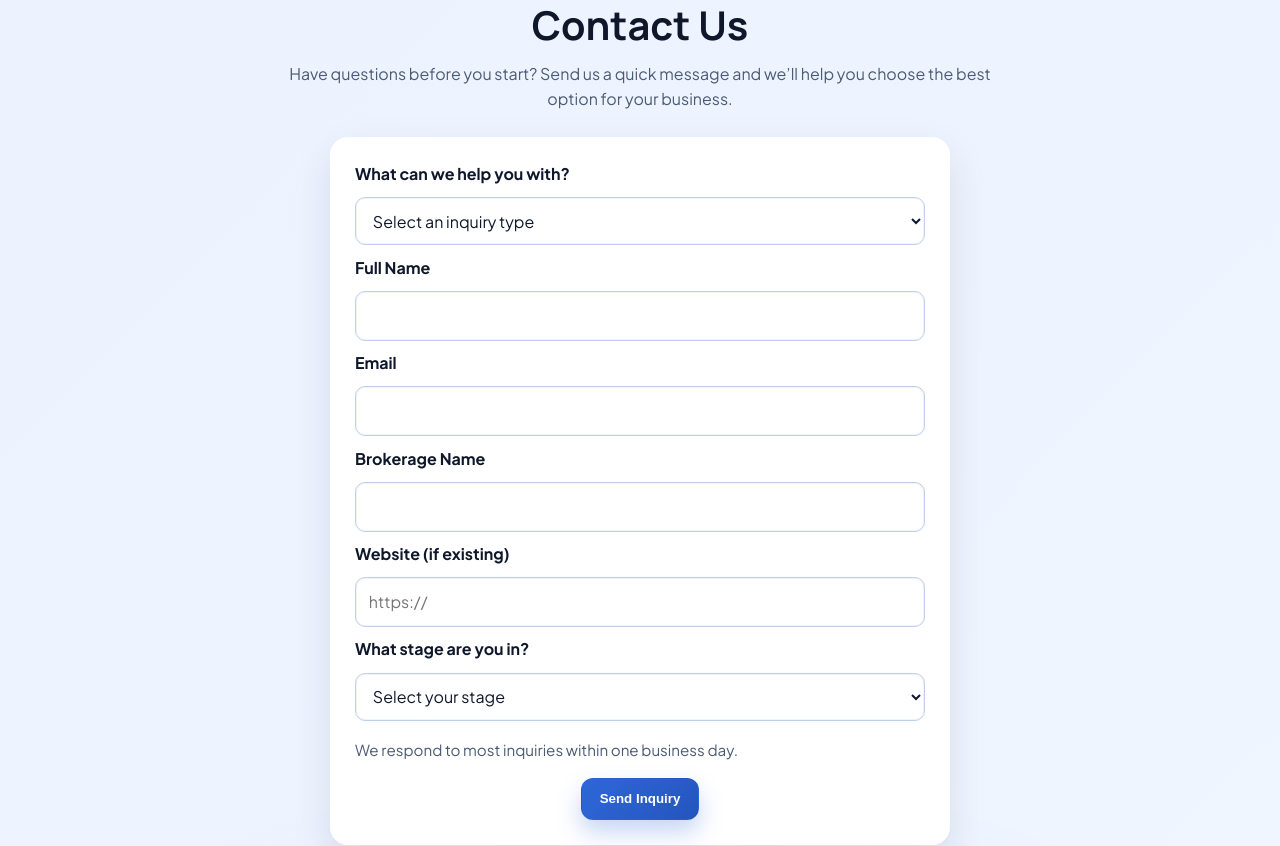
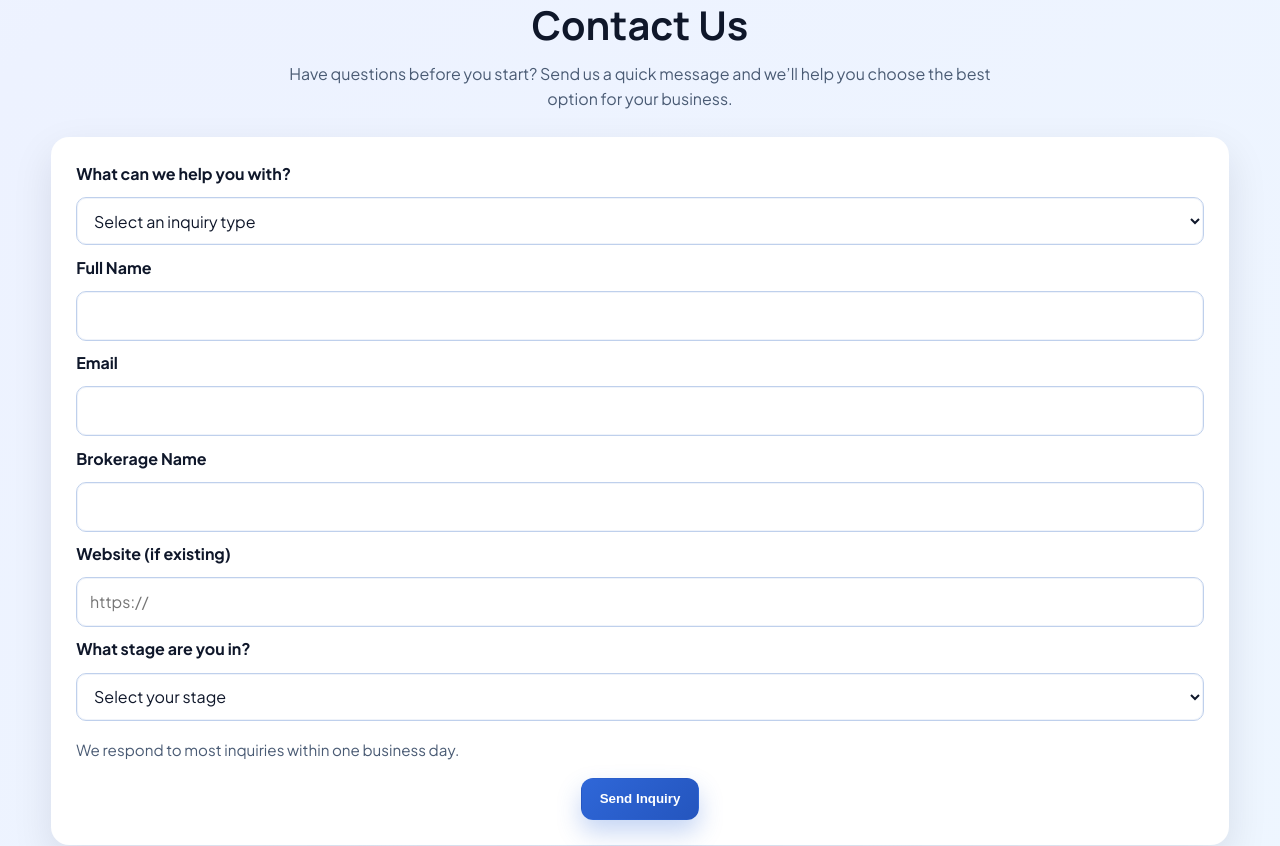
Before and after one commit to xSunnyyy/AgentOS, a Next.js app: page / in a window 1280 px wide. Shown: the part 1680-2526 px from the top of the page. Built offline with nearby package versions, Linux system fonts and the light colour scheme.

Commit message:
Make homepage contact form span full section width

```diff
--- a/styles/globals.css
+++ b/styles/globals.css
@@ -1104,6 +1104,13 @@ textarea {
   justify-self: center;
 }
 
+/* Homepage uses contact-page-form styles but should span full section width. */
+.contact-page-form.home-contact-form {
+  width: 100%;
+  max-width: 100%;
+  margin: 0;
+}
+
 @media (max-width: 900px) {
   .contact-page-copy h1,
   .contact-page-copy p {
```
